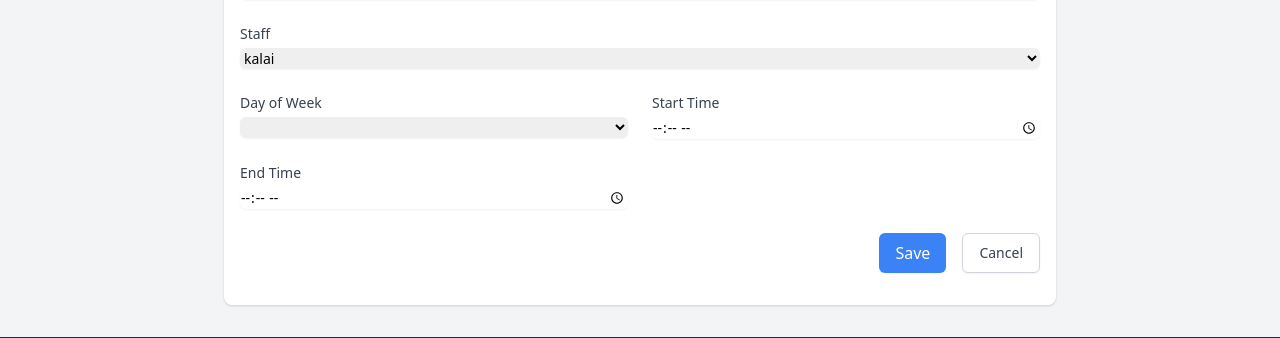
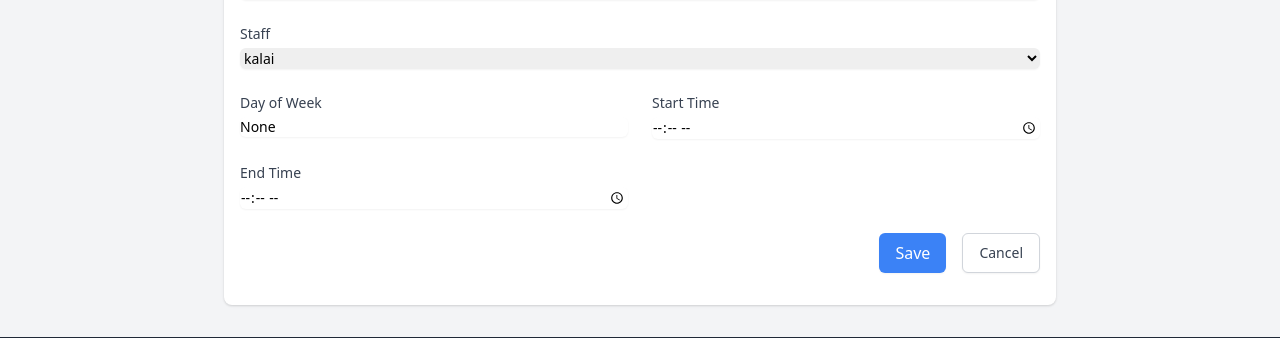
Before and after one commit to Ragu507/College-management-system, a Django app: page /timetables/create/ in a window 1280 px wide; the page is wider, and only the part inside the window is pictured. Shown: the part 229-567 px from the top of that part. Run offline with Django 4.2, Linux system fonts and the light colour scheme; a user stored in the database is signed in; data comes from the database, SQL or seed files in the repository; data that the repository does not hold is empty.

Commit message:
Update timetable_form.html

```diff
--- a/college_management/templates/timetable_form.html
+++ b/college_management/templates/timetable_form.html
@@ -37,11 +37,7 @@
                 </div>
                 <div class="sm:col-span-1">
                     <label for="id_day_of_week" class="block text-sm font-medium text-gray-700">Day of Week</label>
-                    <select name="day_of_week" id="id_day_of_week" class="mt-1 block w-full shadow-sm border-gray-300 rounded-md focus:border-indigo-500 focus:ring-indigo-500 sm:text-sm">
-                        {% for value, label in form.fields.day_of_week.choices %}
-                        <option value="{{ value }}" {% if value == form.day_of_week.value %}selected{% endif %}>{{ label }}</option>
-                        {% endfor %}
-                    </select>
+                    <input type="text" name="day_of_week" id="id_day_of_week" value="{{ form.day_of_week.value }}" class="mt-1 block w-full shadow-sm border-gray-300 rounded-md focus:border-indigo-500 focus:ring-indigo-500 sm:text-sm">
                     {% if form.day_of_week.errors %}
                     <p class="mt-2 text-sm text-red-600">{{ form.day_of_week.errors }}</p>
                     {% endif %}
```
